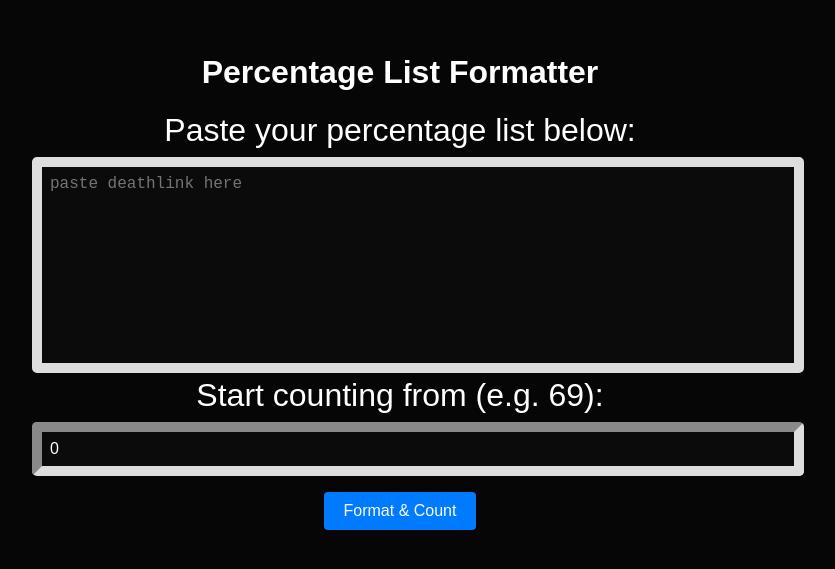
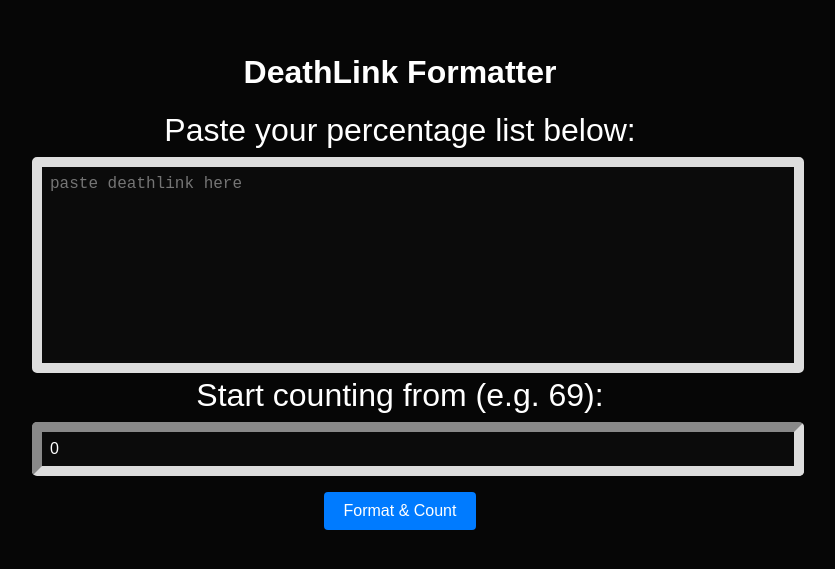
Before and after one commit to asdfqwerguy/deathlinkformatter, a plain HTML site: page index.html in a window 1280 px wide. Shown: the part 119-688 px from the top of the page, without its empty margins (240-1075 px from the left). Drawn offline with Linux system fonts and the light colour scheme.

Commit message:
Update index.html

```diff
--- a/index.html
+++ b/index.html
@@ -13,13 +13,13 @@
 <html lang="en">
 <head>
     <meta charset="UTF-8">
-    <title>Percentage List Formatter</title>
+    <title>DeathLink Formatter</title>
     <link rel="stylesheet" href="style.css">
 </head>
 <body>
 
     <div class="container">
-    <h1>Percentage List Formatter</h1>
+    <h1>DeathLink Formatter</h1>
 
     <label for="input">Paste your percentage list below:</label>
     <textarea id="input" rows="10" placeholder="paste deathlink here"></textarea>
```
